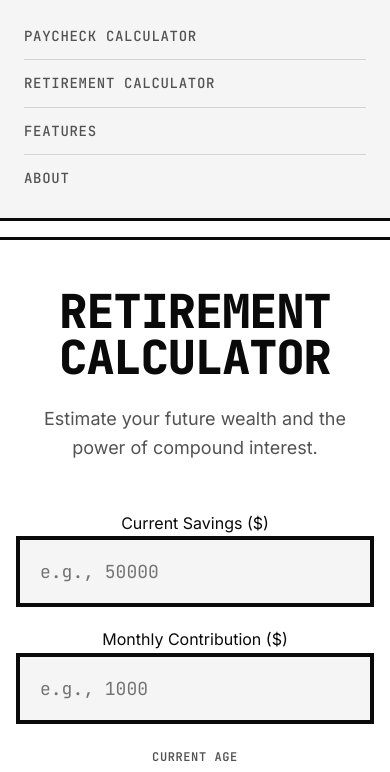
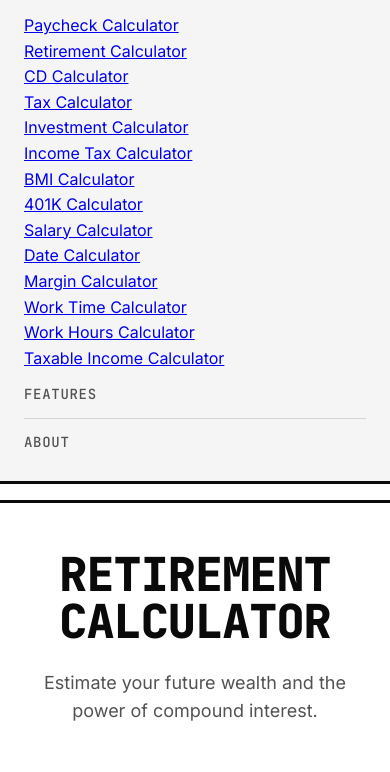
Before and after one commit to paycheck-calculator/paycheck-calculator.github.io, a plain HTML site: page retirement-calculator.html in a window 390 px wide. Both pictures are taken after a click on the button 351 px from the left and 38 px from the top of the page. Shown: the part 63-835 px from the top of the page. Drawn offline with Linux system fonts and the light colour scheme.

Commit message:
Update retirement-calculator.html

```diff
--- a/retirement-calculator.html
+++ b/retirement-calculator.html
@@ -61,11 +61,19 @@
                     </button>
                     <div class="nav-dropdown-content">
                         <a href="/">Paycheck Calculator</a>
-                        <a href="/mortgage-calculator.html">Mortgage Calculator</a>
-                        <a href="/loan-calculator.html">Loan Calculator</a>
-                        <a href="/compound-interest-calculator.html">Interest Calculator</a>
                         <a href="/retirement-calculator.html">Retirement Calculator</a>
-                        <a href="/budget-calculator.html">Budget Calculator</a>
+                        <a href="/cd-calculator.html">CD Calculator</a>
+                        <a href="/tax-calculator.html">Tax Calculator</a>
+                        <a href="/investment-calculator.html">Investment Calculator</a>
+                        <a href="/income-tax-calculator.html">Income Tax Calculator</a>
+                        <a href="/bmi-calculator.html">BMI Calculator</a>
+                        <a href="/401k-calculator.html">401K Calculator</a>
+                        <a href="/salary-calculator.html">Salary Calculator</a>
+                        <a href="/date-calculator.html">Date Calculator</a>
+                        <a href="/margin-calculator.html">Margin Calculator</a>
+                        <a href="/work-time-calculator.html">Work Time Calculator</a>
+                        <a href="/work-hours-calculator.html">Work Hours Calculator</a>
+                        <a href="/taxable-income-calculator.html">Taxable Income Calculator</a>
                     </div>
                 </div>
                 <a href="#features" class="nav-link">Features</a>
@@ -97,8 +105,20 @@
             </button>
         </div>
         <nav class="mobile-nav" id="mobileNav">
-            <a href="/" class="mobile-nav-link">Paycheck Calculator</a>
-            <a href="/retirement-calculator.html" class="mobile-nav-link">Retirement Calculator</a>
+            <a href="/">Paycheck Calculator</a>
+                        <a href="/retirement-calculator.html">Retirement Calculator</a>
+                        <a href="/cd-calculator.html">CD Calculator</a>
+                        <a href="/tax-calculator.html">Tax Calculator</a>
+                        <a href="/investment-calculator.html">Investment Calculator</a>
+                        <a href="/income-tax-calculator.html">Income Tax Calculator</a>
+                        <a href="/bmi-calculator.html">BMI Calculator</a>
+                        <a href="/401k-calculator.html">401K Calculator</a>
+                        <a href="/salary-calculator.html">Salary Calculator</a>
+                        <a href="/date-calculator.html">Date Calculator</a>
+                        <a href="/margin-calculator.html">Margin Calculator</a>
+                        <a href="/work-time-calculator.html">Work Time Calculator</a>
+                        <a href="/work-hours-calculator.html">Work Hours Calculator</a>
+                        <a href="/taxable-income-calculator.html">Taxable Income Calculator</a>
             <a href="#features" class="mobile-nav-link">Features</a>
             <a href="#about" class="mobile-nav-link">About</a>
         </nav>
```
